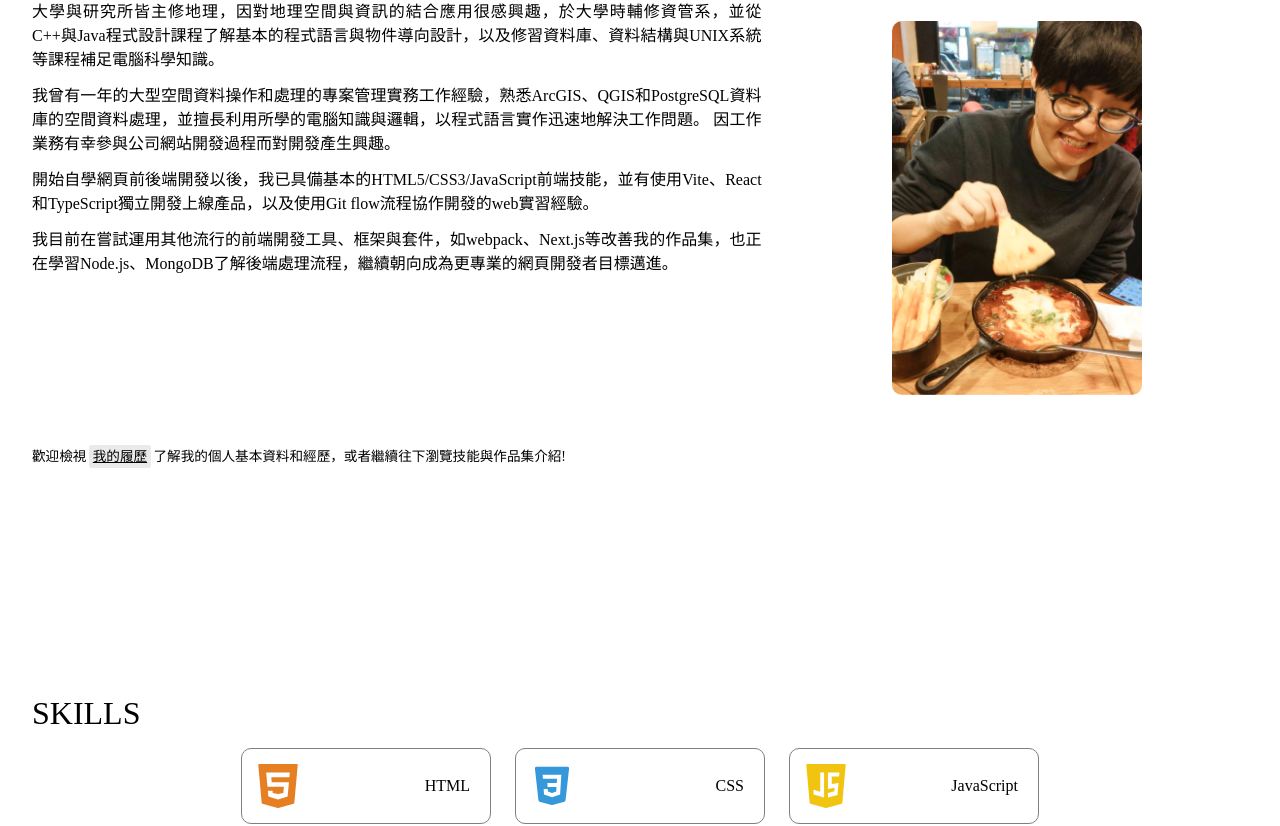
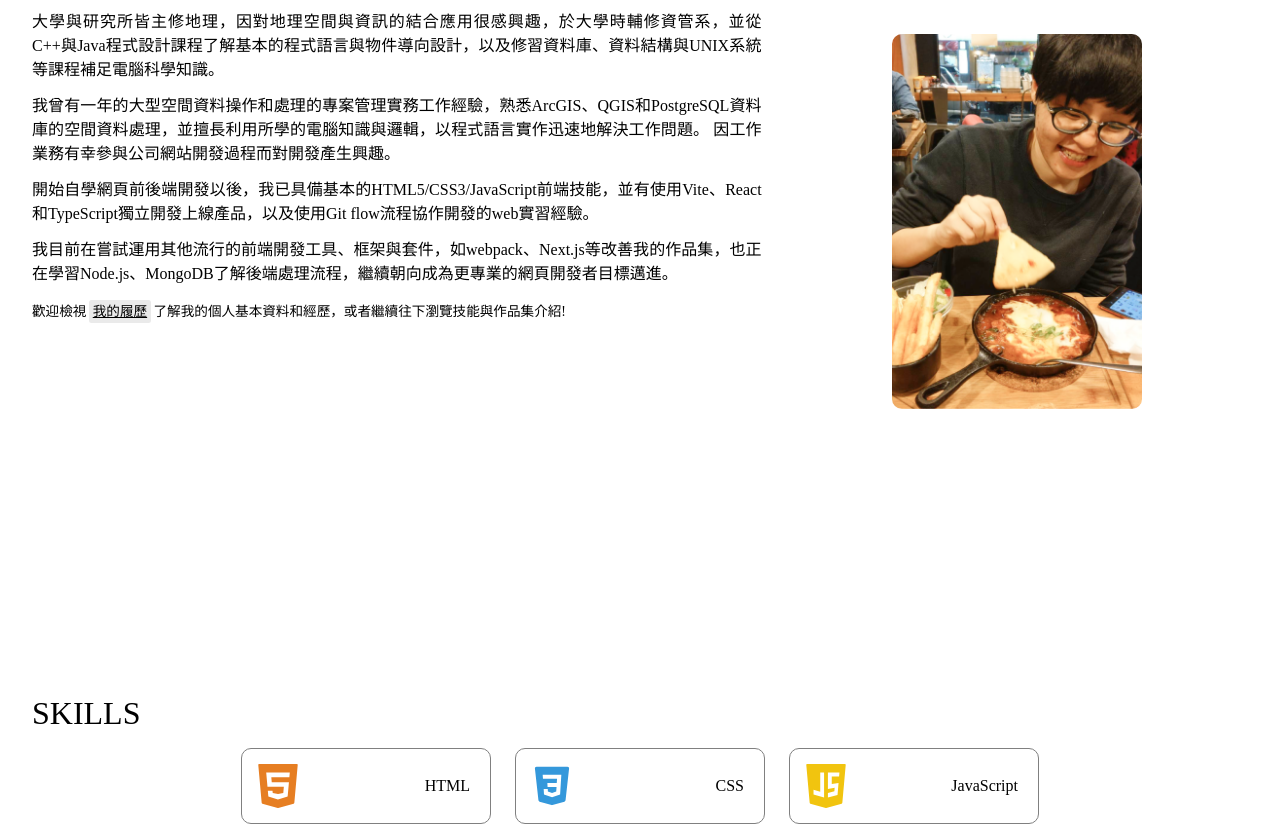
Before and after one commit to urlun0404/portfolio-next, a Next.js app: page / in a window 1280 px wide. Shown: the part 1087-1913 px from the top of the page. Built offline with nearby package versions, Linux system fonts and the light colour scheme.

Commit message:
Add About animation

```diff
--- a/src/components/about/index.tsx
+++ b/src/components/about/index.tsx
@@ -1,12 +1,38 @@
 import Image from 'next/image';
 import { images } from '../../../public/assets';
 import * as s from './styles';
+import { useEffect, useState, useRef } from 'react';
 
 export default function About() {
+  const [isInView, setIsInView] = useState(false);
+  const observedRef = useRef<HTMLElement>(null);
+
+  useEffect(() => {
+    if (observedRef.current) {
+      const observer = new IntersectionObserver(
+        (entries) => {
+          const [entry] = entries;
+          if (entry.isIntersecting) {
+            setIsInView(true);
+            observer.unobserve(entry.target);
+          } else {
+            setIsInView(false);
+          }
+        },
+        {
+          threshold: 0.1,
+          rootMargin: '-20px',
+        },
+      );
+
+      observer.observe(observedRef.current);
+    }
+  }, [observedRef]);
+
   return (
-    <s.About id="about">
+    <s.About id="about" ref={observedRef} className={isInView ? '' : 'hidden'}>
       <s.Title>about</s.Title>
-      <s.Biography>
+      <s.Biography id="bio">
         <p>
           大學與研究所皆主修地理，因對地理空間與資訊的結合應用很感興趣，於大學時輔修資管系，並從C++與Java程式設計課程了解基本的程式語言與物件導向設計，以及修習資料庫、資料結構與UNIX系統等課程補足電腦科學知識。
         </p>
@@ -21,17 +47,17 @@ export default function About() {
         <p>
           我目前在嘗試運用其他流行的前端開發工具、框架與套件，如webpack、Next.js等改善我的作品集，也正在學習Node.js、MongoDB了解後端處理流程，繼續朝向成為更專業的網頁開發者目標邁進。
         </p>
+        <s.Resume>
+          歡迎檢視
+          <s.ResumeLink href="#" title="my resume">
+            我的履歷
+          </s.ResumeLink>
+          了解我的個人基本資料和經歷，或者繼續往下瀏覽技能與作品集介紹!
+        </s.Resume>
       </s.Biography>
-      <s.Photo>
+      <s.Photo id="photo">
         <Image src={images.person2} alt="picture of the author" />
       </s.Photo>
-      <s.Resume>
-        歡迎檢視
-        <s.ResumeLink href="#" title="my resume">
-          我的履歷
-        </s.ResumeLink>
-        了解我的個人基本資料和經歷，或者繼續往下瀏覽技能與作品集介紹!
-      </s.Resume>
     </s.About>
   );
 }
--- a/src/components/about/styles.ts
+++ b/src/components/about/styles.ts
@@ -7,8 +7,24 @@ export const About = styled(L.Section)`
   grid-template-columns: 60% 40%;
   row-gap: 1rem;
   column-gap: 0.75rem;
+
   @media (max-width: ${(props) => props.theme.breakpoints.$sm}) {
     display: flex;
+  }
+
+  & > #bio,
+  #photo {
+    transition: all 0.3s ease-in;
+  }
+
+  &.hidden {
+    & > #bio {
+      transform: translateX(-150%);
+    }
+
+    & > #photo {
+      transform: translateX(150%);
+    }
   }
 `;
 
@@ -22,9 +38,11 @@ export const Biography = styled.article`
   grid-column: 1/2;
   line-height: 1.5em;
   text-align: justify;
+
   & > p {
     margin: 0.75rem 0;
   }
+
   @media (max-width: ${(props) => props.theme.breakpoints.$md}) {
     font-size: 0.85rem;
   }
@@ -36,11 +54,13 @@ export const Photo = styled.figure`
   display: flex;
   justify-content: center;
   align-items: center;
+
   & > img {
     width: 100%;
     max-width: 250px;
     height: auto;
     border-radius: 10px;
+
     @media (max-width: ${(props) => props.theme.breakpoints.$sm}) {
       width: 70%;
     }
```
